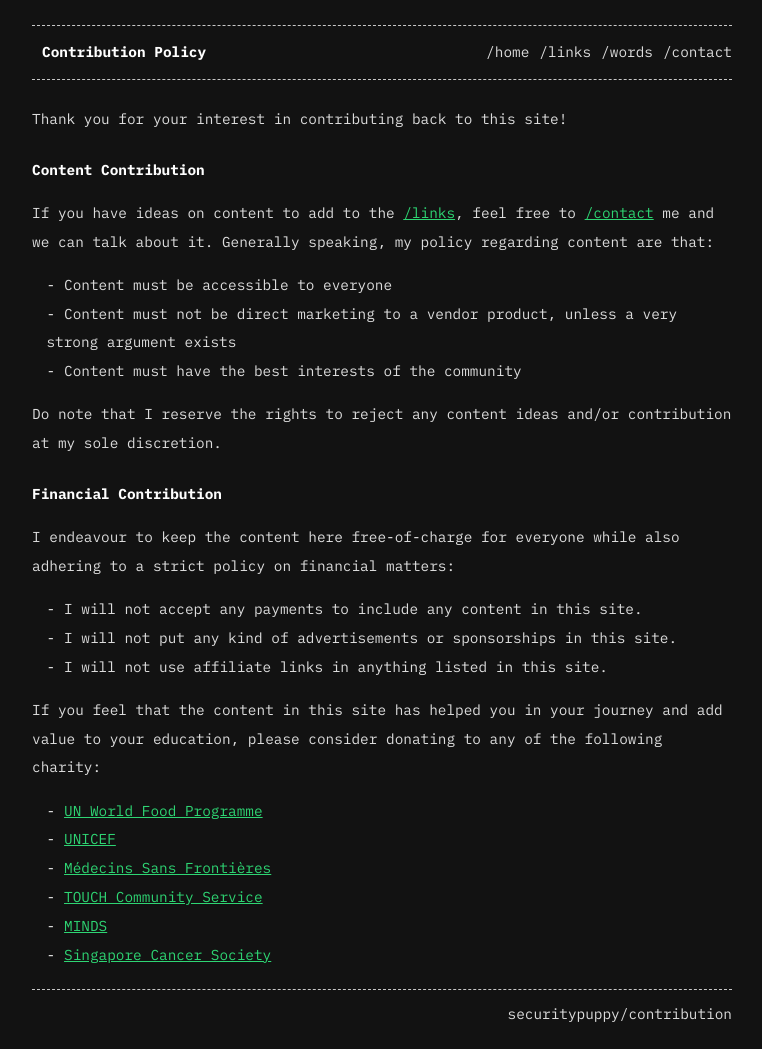
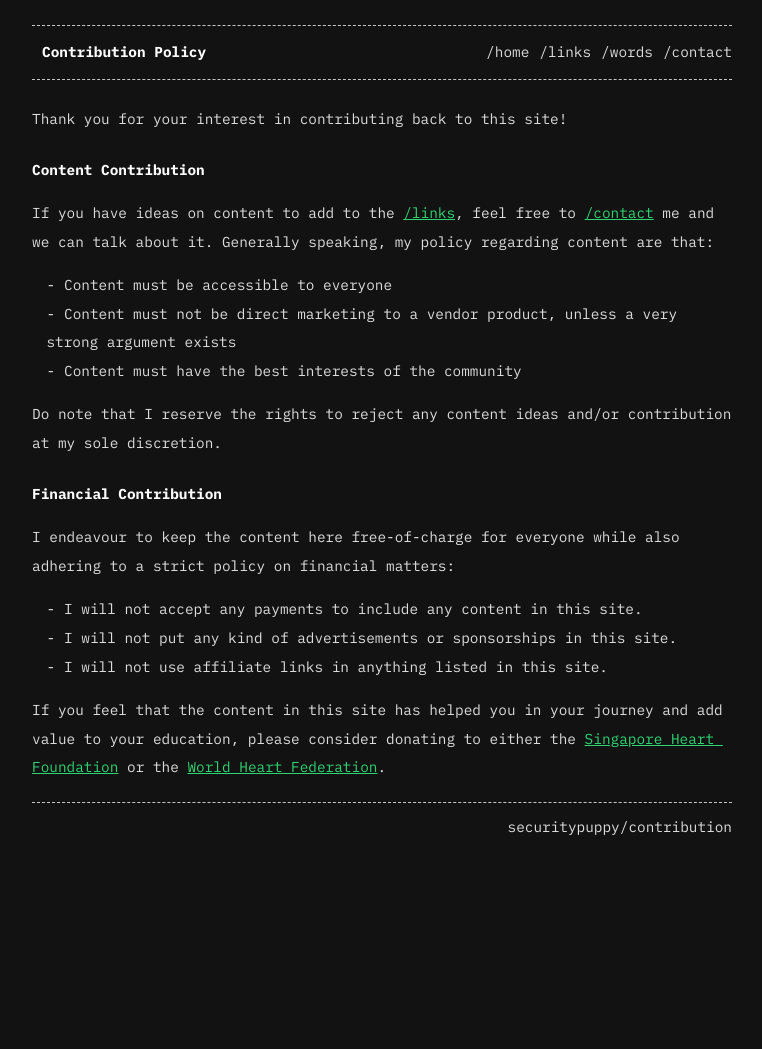
Before and after one commit to tanto259/securitypuppy, a Jekyll site: the page built from pages/contribution.md, in a window 1280 px wide. Shown: the whole page, without its empty margins (258-1020 px from the left). Built offline with Jekyll 4.4.1, drawn with Linux system fonts in a browser that asks for light colours; after the commit the page ends 900 px from its top, so only the background shows below that.

Commit message:
Update donation links

```diff
--- a/pages/contribution.md
+++ b/pages/contribution.md
@@ -28,11 +28,4 @@ I endeavour to keep the content here free-of-charge for everyone while also adhe
 - I will not put any kind of advertisements or sponsorships in this site.
 - I will not use affiliate links in anything listed in this site.
 
-If you feel that the content in this site has helped you in your journey and add value to your education, please consider donating to any of the following charity:
-
-- [UN World Food Programme](https://donatenow.wfp.org/wfp/)
-- [UNICEF](https://help.unicef.org/)
-- [Médecins Sans Frontières](https://www.msf.org/donate)
-- [TOUCH Community Service](https://www.touch.org.sg/donation)
-- [MINDS](https://www.minds.org.sg/donation/)
-- [Singapore Cancer Society](https://www.singaporecancersociety.org.sg/get-involved/donate.html)
+If you feel that the content in this site has helped you in your journey and add value to your education, please consider donating to either the [Singapore Heart Foundation](https://www.giving.sg/singapore-heart-foundation){:target="_blank"}{:rel="noopener noreferrer"} or the [World Heart Federation](https://world-heart-federation.org/donations/){:target="_blank"}{:rel="noopener noreferrer"}.
```
Also changed, not shown: other parts of pages/contribution.md (+1 -1 lines), pages/access.md (+1 -1 lines), pages/links.md (+1 -1 lines), pages/training.md (+1 -1 lines), assets/img/sociabuzz.png (deleted).
